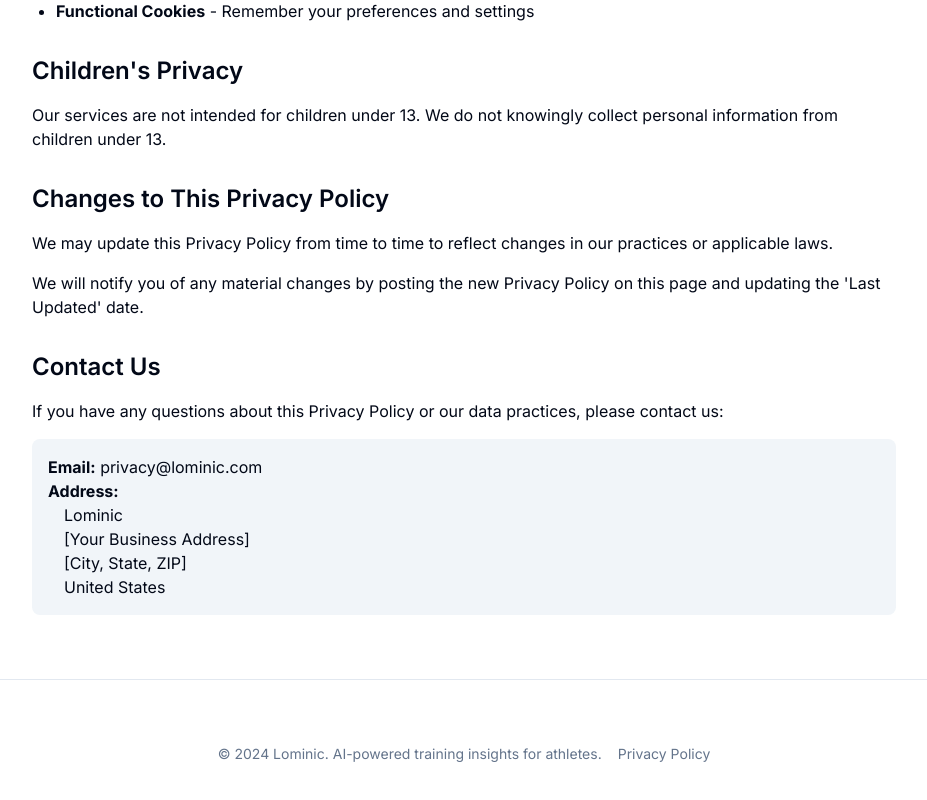
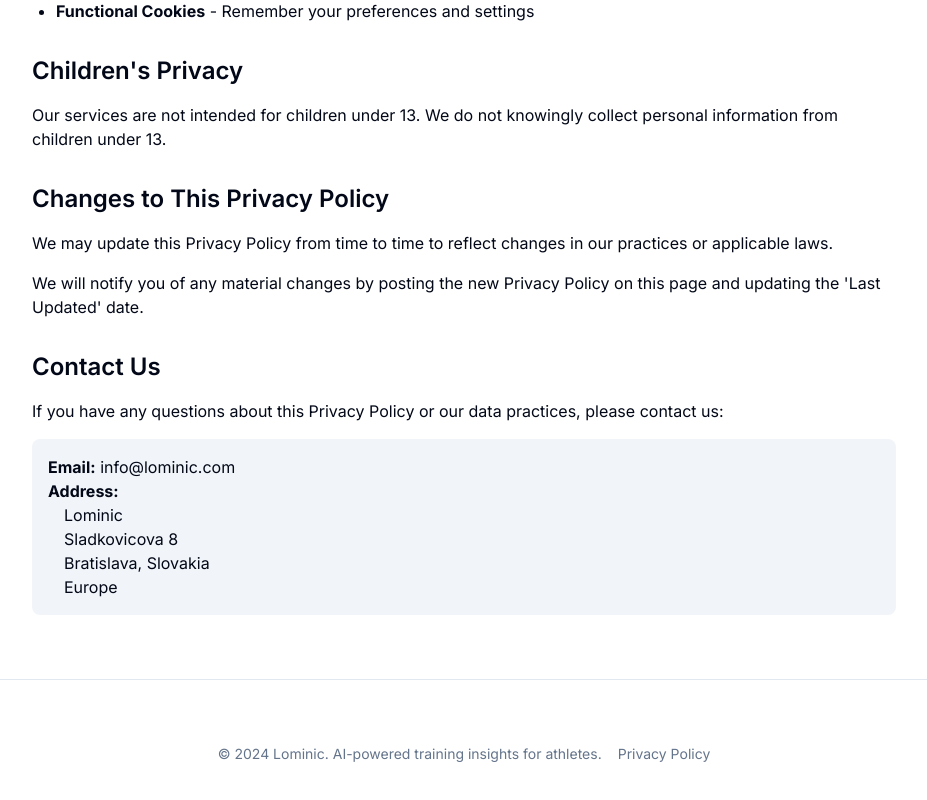
Before and after one commit to andrejkanuch/lominic, a Next.js app in the folder apps/web/: page /en/privacy in a window 1280 px wide. Shown: the part 2441-3241 px from the top of the page, without its empty margins (176-1103 px from the left). Built offline with nearby package versions, Linux system fonts and the light colour scheme; no server answers; a web font is replaced by a local one.

Commit message:
fix: update contact information in Privacy Policy page
- Changed contact email from privacy@lominic.com to info@lominic.com for clarity.
- Updated business address details to Sladkovicova 8, Bratislava, Slovakia, and specified Europe as the location instead of the United States.

```diff
--- a/apps/web/src/app/[locale]/privacy/page.tsx
+++ b/apps/web/src/app/[locale]/privacy/page.tsx
@@ -228,7 +228,7 @@
 
               <div className="bg-muted p-4 rounded-lg">
                 <p>
-                  <strong>{t('contact.email')}:</strong> privacy@lominic.com
+                  <strong>{t('contact.email')}:</strong> info@lominic.com
                 </p>
                 <p>
                   <strong>{t('contact.address')}:</strong>
@@ -236,11 +236,11 @@
                 <p className="ml-4">
                   Lominic
                   <br />
-                  [Your Business Address]
+                  Sladkovicova 8
                   <br />
-                  [City, State, ZIP]
+                  Bratislava, Slovakia
                   <br />
-                  United States
+                  Europe
                 </p>
               </div>
             </section>
```
